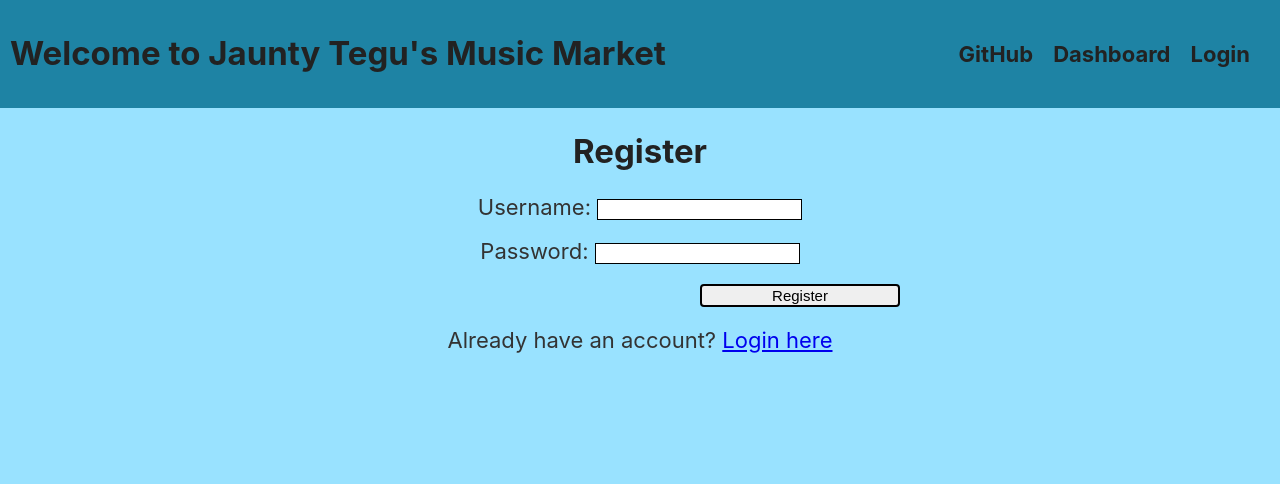
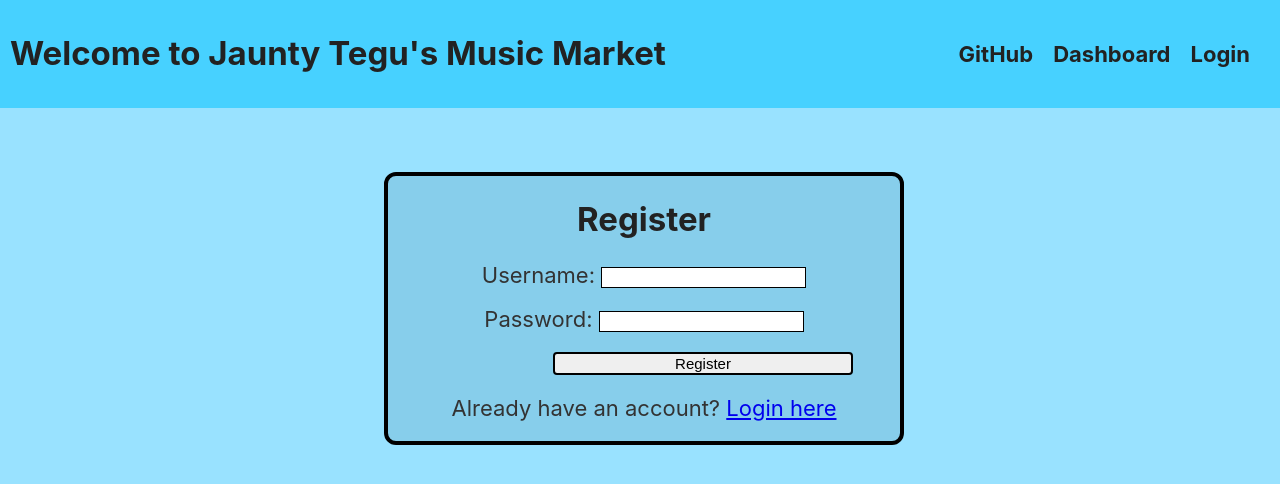
Before and after one commit to jtowne01/web215, a React (Create React App) app in the folder mern/frontend/my-react-app/: page /register in a window 1280 px wide. Shown: the top 484 px of the page. Built offline with nearby package versions, Linux system fonts and the light colour scheme; no server answers.

Commit message:
Update index.css

```diff
--- a/mern/frontend/my-react-app/src/index.css
+++ b/mern/frontend/my-react-app/src/index.css
@@ -22,8 +22,8 @@ code {
 }
 
 
-footer, header {
-  background-color: #1e83a4;
+header {
+  background-color: #47D1FF;
   color: #FFFFFF;
   padding: 10px;
   text-align: center;
@@ -45,7 +45,7 @@ nav li {
   margin-right: 20px;
 }
 
-nav a, footer a {
+nav a {
   color: #222222;
   text-decoration: none;
   font-weight: bold;
@@ -78,6 +78,15 @@ h2, h3, h4, h5, h6 {
   color: #222222;
 }
 
+.message {
+  padding: 10px;
+  border-radius: 5px;
+  color: black;
+  margin-bottom: 15px;
+  text-align: center;
+  font-size: 18px;
+}
+
 input {
     border: 1px solid black;
     max-width: 1000px;
@@ -101,17 +110,27 @@ button {
     margin-bottom: 20px;
 }
 
+button#addinstrument:hover {
+    cursor: grab;
+    background-color:aquamarine;
+}
+
 button#account {
     box-sizing: border-box;
     border: 2px solid black;
     border-radius: 4px;
-    width: 200px;
+    width: 300px;
     font-size: 15px;
     color: black;
     text-align: center;
     display: block;
     margin-bottom: 20px;
-    margin-left: 700px;
+    margin-left: 165px;
+}
+
+button#account:hover {
+    cursor: grab;
+    background-color:aquamarine;
 }
 
 fieldset {
@@ -123,34 +142,10 @@ fieldset {
     font-size: 20px;
 }
 
-#Grid
-{
-font-family:"Trebuchet MS", Arial, Helvetica, sans-serif;
-width:80%;
-border-collapse:collapse;
-margin-left: auto;
-margin-right: auto;
-margin-top: 10px;
-}
-#Grid td, #Grid th
-{
-font-size: 1em;
-border: 1px solid black;
-padding:3px 7px 2px 7px;
-}
-#Grid th
-{
-font-size:1.1em;
-text-align:left;
-padding-top:5px;
-padding-bottom:4px;
-color: #222222;
-/* background-color: #FAD5A5; */
-}
 #container {
     margin: 30px auto;
     padding: 20px 50px;
-    /* background-color: #ffb672; */
+    background-color: skyblue;
     color: #222222;
     overflow-y: auto;
     max-width: 1300px;
@@ -169,9 +164,17 @@ color: #222222;
 #container table td,
 #container table th,
 #container table tr {
-    border: 1px solid black;
+    border: 2px solid black;
     padding: 8px;
     text-align: left;
+}
+
+#container table td {
+  background-color: #99E2FF;
+}
+
+#container table th {
+  background-color:#47D1FF;
 }
 
 form#LoginReg {
@@ -180,4 +183,10 @@ form#LoginReg {
 
 div#logreg {
   text-align: center;
+  border: 4px black solid;
+  width: 40%;
+  margin-top: 5%;
+  margin-left: 30%;
+  border-radius: 12px;
+  background-color:skyblue;
 }
```
